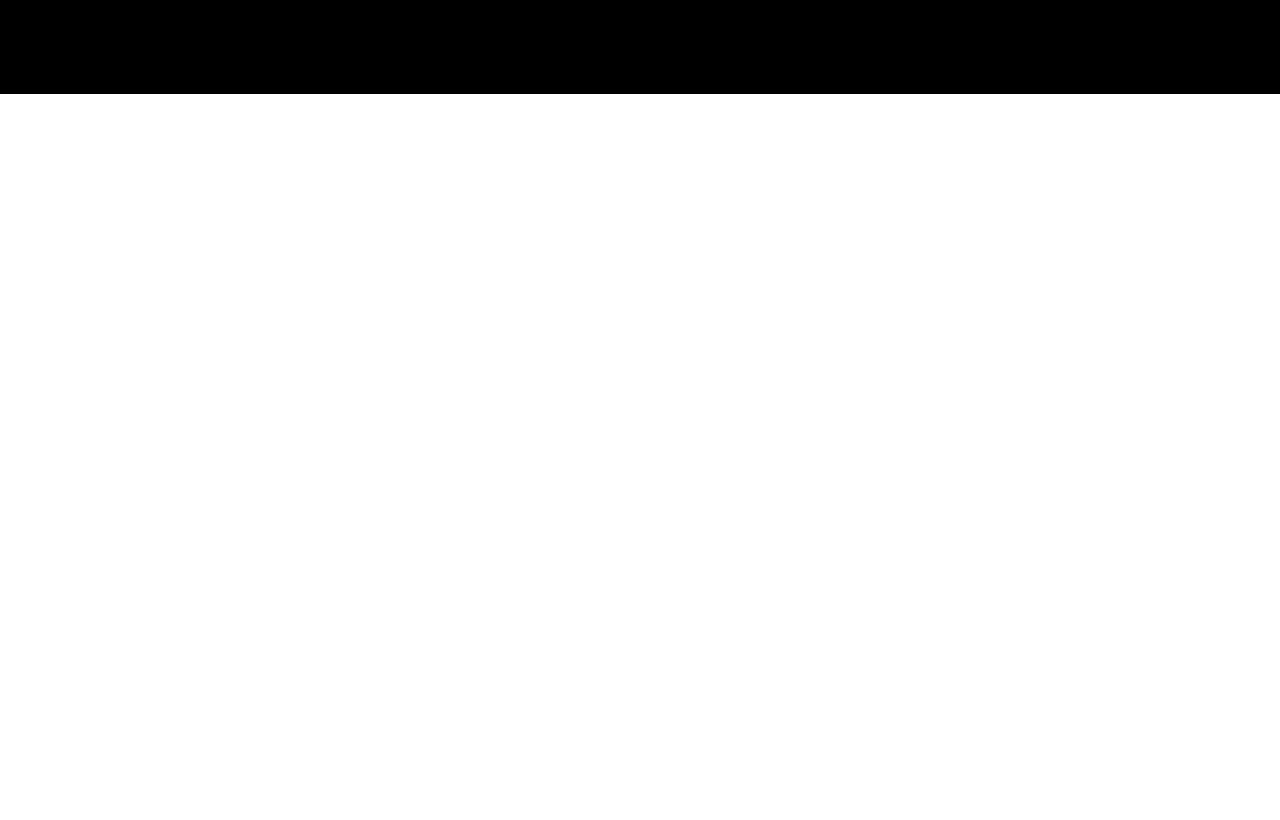
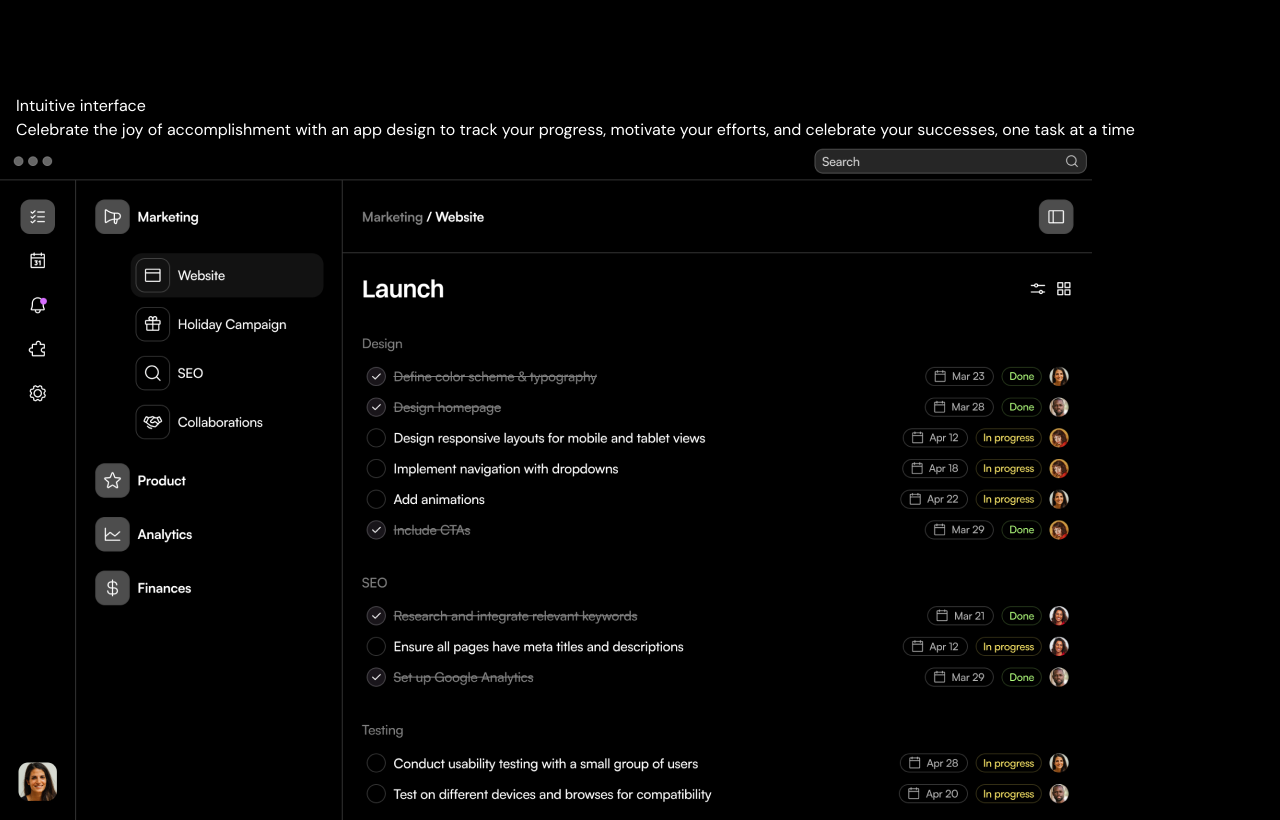
Before and after one commit to diego-teileche/dark-saas-landing-page, a Next.js app: page / in a window 1280 px wide. Shown: the part 1750-2570 px from the top of the page. Before the commit the page ends 1844 px from the top, so only its background shows below. Built offline with nearby package versions, Linux system fonts and the light colour scheme.

Commit message:
Product Showcase
- Title added
- Paragraph added
- Image added

```diff
--- a/src/components/ProductShowcase.tsx
+++ b/src/components/ProductShowcase.tsx
@@ -1,5 +1,21 @@
-import appScreen from "../assets/images/app-screen.png";
+import Image from "next/image"
+import appScreen from "../assets/images/app-screen.png"
 
 export const ProductShowcase = () => {
-  return null;
-};
+  return (
+    <section className="bg-black text-white">
+      <div className="container">
+        <h2>Intuitive interface</h2>
+        <p>
+          Celebrate the joy of accomplishment with an app design to track your
+          progress, motivate your efforts, and celebrate your successes, one
+          task at a time
+        </p>
+      </div>
+      <Image
+        src={appScreen}
+        alt="The product screenshot | SaaS Landing Page built by Diego Tech"
+      />
+    </section>
+  )
+}
```
